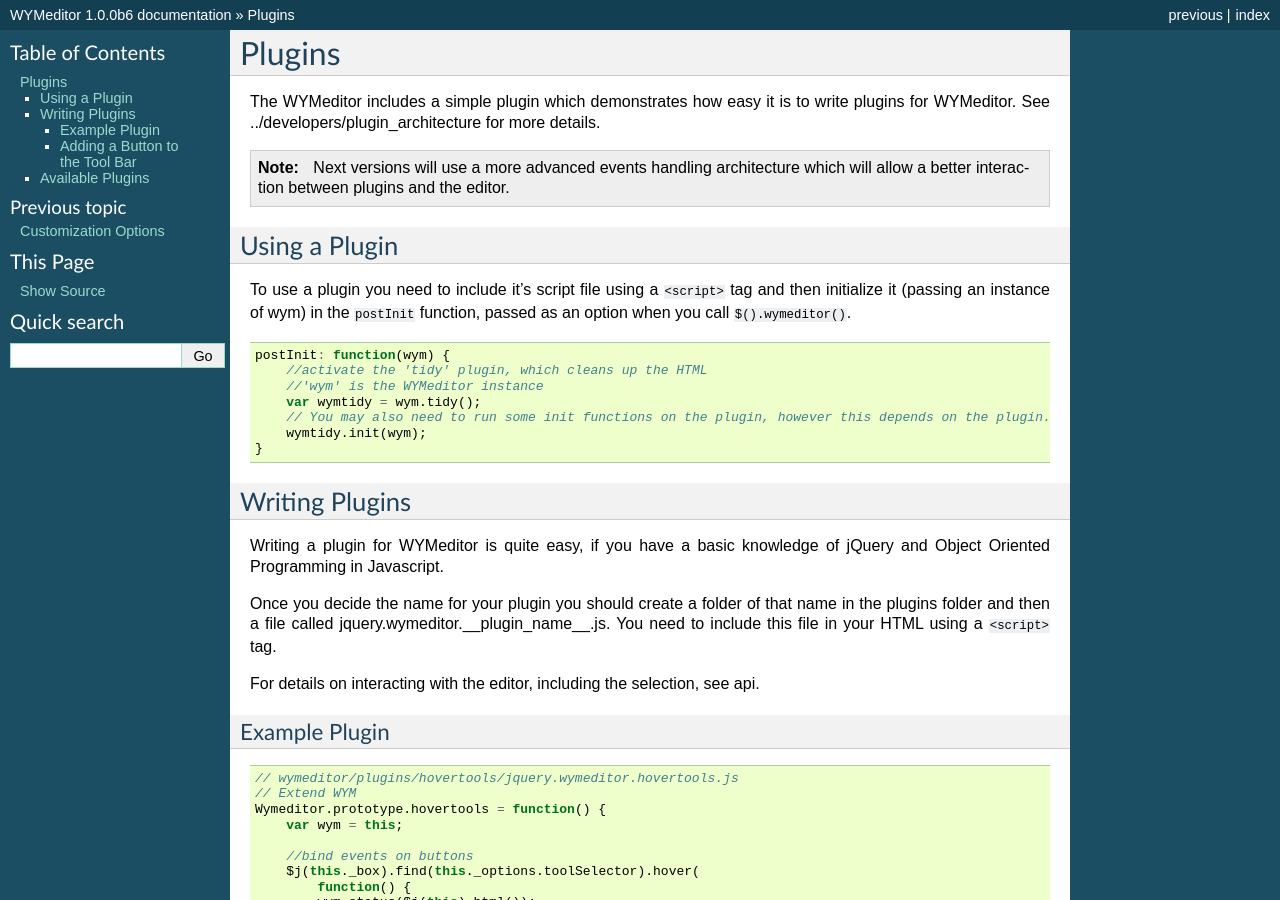
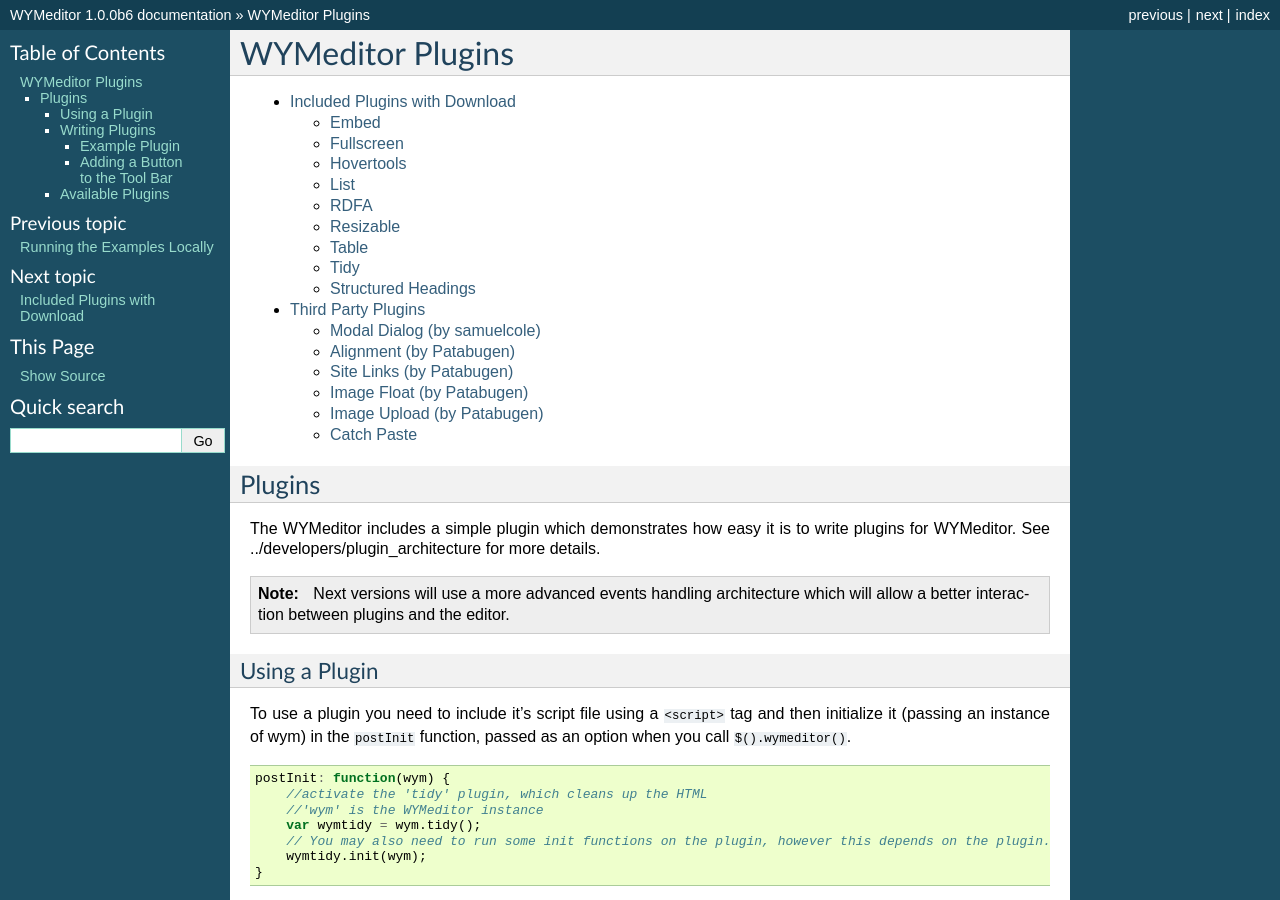
Before and after one commit to wymeditor/wymeditor, a Sphinx documentation site: the page built from docs/wymeditor_plugins/index.rst, in a window 1280 px wide and 900 px high. Built offline with Sphinx 7.4.7, drawn with Linux system fonts in a browser that asks for light colours; pages that are not in the unit, such as notebooks, are missing from menus; some of the changed text lies outside the part shown.

Commit message:
Refs #432. Wrote some more section-header content and fixed bad links.

```diff
--- a/docs/customizing_wymeditor/index.rst
+++ b/docs/customizing_wymeditor/index.rst
@@ -1,3 +1,7 @@
+#####################
+Customizing WYMeditor
+#####################
+
 Customization Options
 =====================
 **Since 0.4, getting started examples are integrated in WYMeditor's package.
@@ -500,3 +504,8 @@
 * The ``html`` option will initialize the editor's content.
 * The ``stylesheet`` option will automagically parse your CSS file to
   populate the Classes panel and to initialize the visual feedback.
+
+.. toctree::
+    :maxdepth: 2
+
+    examples/index
--- /dev/null
+++ b/docs/writing_plugins/index.rst
@@ -0,0 +1,8 @@
+#########################
+Writing WYMeditor Plugins
+#########################
+
+.. toctree::
+    :maxdepth: 2
+
+    api
--- a/docs/wymeditor_plugins/index.rst
+++ b/docs/wymeditor_plugins/index.rst
@@ -1,3 +1,13 @@
+#################
+WYMeditor Plugins
+#################
+
+.. toctree::
+    :maxdepth: 2
+
+    included_plugins/index
+    third_party_plugins/index
+
 Plugins
 =======
 
```
Also changed, not shown: docs/resources/index.rst (added, +8 -0 lines), docs/using_wymeditor/common_options.rst (added, +8 -0 lines), docs/using_wymeditor/index.rst (added, +27 -0 lines), docs/using_wymeditor/using_plugins.rst (added, +9 -0 lines), docs/wymeditor_development/index.rst (renamed from docs/wymeditor_development/developers.rst, +6 -2 lines), docs/wymeditor_development/contributing.rst (renamed from docs/wymeditor_development/version_2.0_ideas/contributing.rst), docs/wymeditor_development/version_2.0_ideas/index.rst (renamed from docs/wymeditor_development/version_2.0_ideas/version_2.0.rst), docs/wymeditor_plugins/included_plugins/index.rst (renamed from docs/wymeditor_plugins/included_plugins/included_in_download.rst), docs/wymeditor_plugins/third_party_plugins/index.rst (renamed from docs/wymeditor_plugins/third_party_plugins/third_party.rst).
